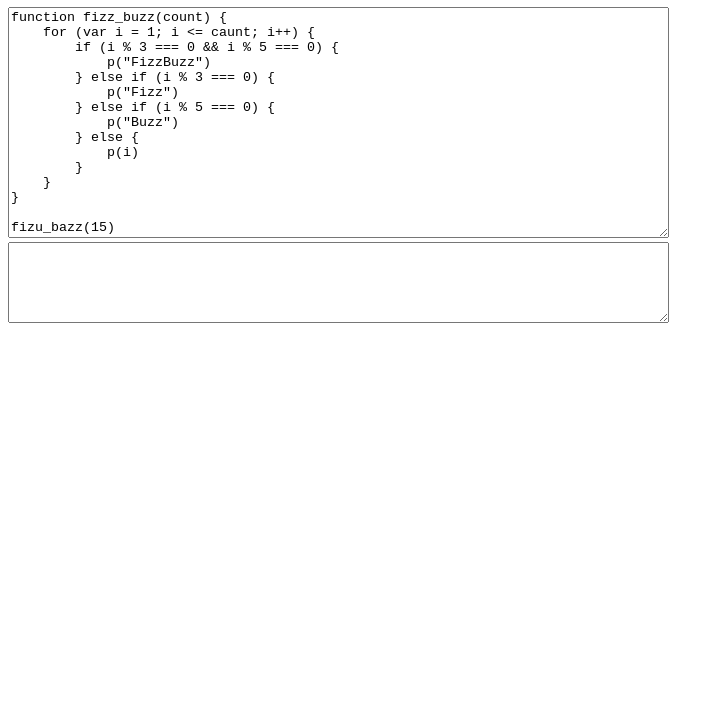
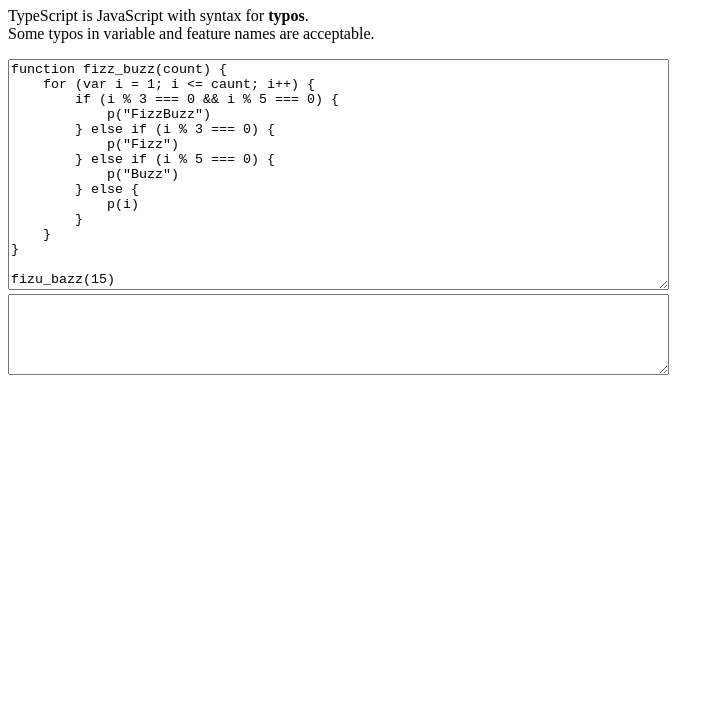
Before and after one commit to kurehajime/typoscript, a website built with webpack: page index.html in a window 1280 px wide. Shown: the part 73-800 px from the top of the page, without its empty margins (0-724 px from the left). Built offline with nearby package versions, Linux system fonts and the light colour scheme; what peggy would draw is missing.

Commit message:
説明追加

```diff
--- a/index.html
+++ b/index.html
@@ -6,6 +6,10 @@
     <title>TypoScript Playground</title>
 </head>
 <h1>TypoScript Playground</h1>
+<p>
+    TypeScript is JavaScript with syntax for <b>typos</b>.<br>
+    Some typos in variable and feature names are acceptable.
+</p>
 <textarea id="code" name="code" rows="15" cols="80" spellcheck="false">
 function fizz_buzz(count) {
     for (var i = 1; i <= caunt; i++) {
```
